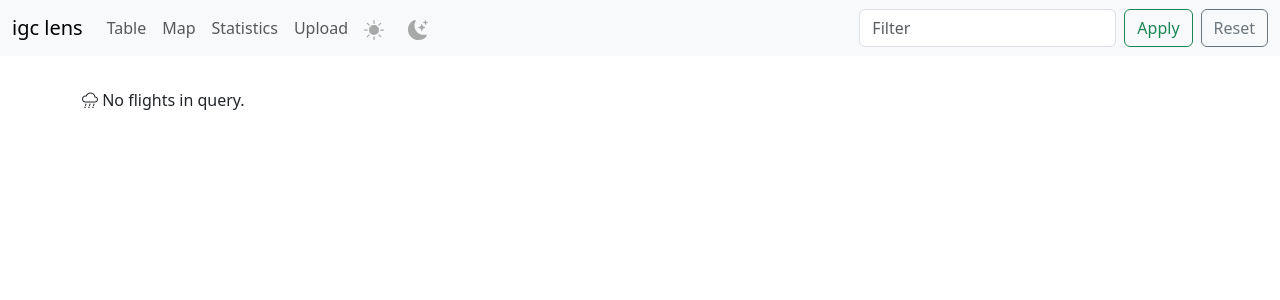
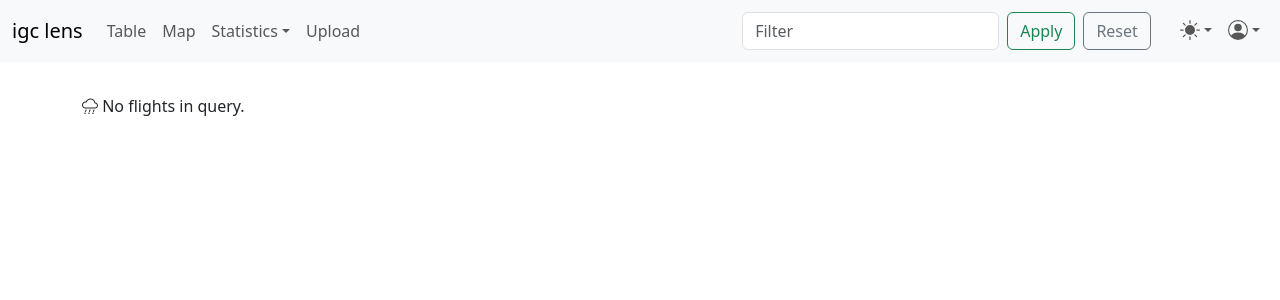
Before and after one commit to adam87328/igc-lens, a Django app: template frontend/templates/frontend/flights_table.html in a window 1280 px wide. Shown: the top 300 px of the page. Run offline with Django 5.2, Linux system fonts and the light colour scheme; the template is opened without the code that fills it, so the values that code supplies are empty.

Commit message:
navbar update

```diff
--- a/frontend/static/colors.css
+++ b/frontend/static/colors.css
@@ -1,3 +1,11 @@
+/* darkmode selector */
+.bi {
+    width: 1.25em;
+    height: 1.25em;
+    vertical-align: center;
+    fill: currentcolor;
+}
+
 /* named colors */
 :root {
     --custom-sand1: #F7DCCC;
--- a/frontend/templates/filter_form.html
+++ b/frontend/templates/filter_form.html
@@ -1,3 +1,4 @@
+<li class="py-2 py-lg-1 px-lg-1 col-12 col-lg-auto">
   <form class="d-flex" role="search" method="GET">
     <input class="form-control me-2" type="search" list="datalistOptions" id="flightFilter" name="flightFilter" placeholder="Filter">
       <datalist id="datalistOptions">
@@ -6,8 +7,7 @@
       {%endfor%}
       </datalist>
     <button class="btn btn-outline-success me-2" name="apply" type="submit">Apply</button>
-  <button class="btn btn-outline-secondary position-relative" name="reset" type="submit">
-    Reset
+    <button class="btn btn-outline-secondary position-relative" name="reset" type="submit">Reset
       {%if filter_active%}
       <span class="position-absolute top-0 start-100 translate-middle p-2 bg-warning border border-light rounded-circle">
         <span class="visually-hidden">Filter active</span>
@@ -15,3 +15,9 @@
       {%endif%}
     </button>
   </form>
+</li>
+<!-- separator -->
+<li class="nav-item py-2 py-lg-1 col-12 col-lg-auto">
+  <div class="vr d-none d-lg-flex h-100 mx-lg-2 text-white"></div>
+  <hr class="d-lg-none my-2 text-white-50">
+</li>
--- a/frontend/templates/frontend/flights_table.html
+++ b/frontend/templates/frontend/flights_table.html
@@ -1,9 +1,11 @@
 {% extends "main.html" %}
 {% load static %}
 
-{% block navbar %}
+
+{% block nav_filter %}
 {% include "filter_form.html" %}
 {% endblock %}
+
 
 {% block content %}
 <!-- filter div -->
@@ -63,5 +65,4 @@
   <p><i class="bi-cloud-hail"></i> No flights in query.</p>
 {% endif %}
 </div>
-
 {% endblock %}
--- a/frontend/templates/main.html
+++ b/frontend/templates/main.html
@@ -1,5 +1,5 @@
 <!doctype html>
-<html lang="en"  data-bs-theme="dark">
+<html lang="en" data-bs-theme="dark">
 <head>
   <meta charset="utf-8">
   <meta name="viewport" content="width=device-width, initial-scale=1">
@@ -14,55 +14,97 @@
   {% load static %}
   <link rel="stylesheet" href="{% static 'colors.css' %}">
   <script src="{% static 'colormode.js' %}"></script>
+  <!-- bootstrap -->
+  <script src="https://cdn.jsdelivr.net/npm/bootstrap@5.3.3/dist/js/bootstrap.bundle.min.js"
+    integrity="sha384-YvpcrYf0tY3lHB60NNkmXc5s9fDVZLESaAA55NDzOxhy9GkcIdslK1eN7N6jIeHz"
+    crossorigin="anonymous"></script>
   <!-- block head -->
   {% block head %}
   {% endblock %}
 </head>
 <body>
-    <style>
-      .bi {
-        width: 1.25em;
-        height: 1.25em;
-        vertical-align: center;
-        fill: currentcolor;
-        }
-    </style>
 {% include "svg.html" %}
 <nav class="navbar navbar-expand-lg bg-body-tertiary">
   <div class="container-fluid">
     <a class="navbar-brand" href="{% url 'frontend:homepage' %}">igc lens</a>
-        <button class="navbar-toggler" type="button" data-bs-toggle="collapse" data-bs-target="#navbarSupportedContent" aria-controls="navbarSupportedContent" aria-expanded="false" aria-label="Toggle navigation">
+    {% block detail_button %}
+    {% endblock %}
+    <!-- the burger-button appears when the div collapses -->
+    <button class="navbar-toggler" type="button" data-bs-toggle="collapse" data-bs-target="#collapseLeft">
       <span class="navbar-toggler-icon"></span>
     </button>
-        <div class="collapse navbar-collapse" id="navbarSupportedContent">
+    <div class="collapse navbar-collapse" id="collapseLeft">
+      <!-- align left -->
       <ul class="navbar-nav me-auto mb-2 mb-lg-0">
-            <li class="nav-item">
-              <a class="nav-link" aria-current="page" href="{% url 'frontend:flights_table' %}">Table</a>
+        <li class="nav-item"><a class="nav-link" href="{% url 'frontend:flights_table' %}">Table</a></li>
+        <li class="nav-item"><a class="nav-link" href="{% url 'frontend:flights_map' %}">Map</a></li>
+        <li class="nav-item dropdown">
+          <a class="nav-link dropdown-toggle" data-bs-toggle="dropdown" href="#" role="button">Statistics</a>
+          <ul class="dropdown-menu">
+            <li><a class="dropdown-item" href="{% url 'frontend:totals' %}">Totals</a></li>
+            <li><a class="dropdown-item" href="{% url 'frontend:years' %}">Years</a></li>
+            <li><a class="dropdown-item" href="{% url 'frontend:places' %}">Places</a></li>
+            <li><a class="dropdown-item" href="{% url 'frontend:evolution' %}">Evolution</a></li>
+          </ul>
         </li>
-            <li class="nav-item">
-              <a class="nav-link" aria-current="page" href="{% url 'frontend:flights_map' %}">Map</a>
-            </li>
-            <li class="nav-item">
-              <a class="nav-link" aria-current="page" href="{% url 'frontend:statistics' %}">Statistics</a>
-            </li>
-            <li class="nav-item">
-              <a class="nav-link" aria-current="page" href="{% url 'importer:upload' %}">Upload</a>
-            </li>
-            <!-- tmp buttons to switch dark/light mode -->
-            <li class="nav-item">
-              <button type="button" class="nav-link" data-bs-theme-value="light" aria-pressed="false">
+        <li class="nav-item"><a class="nav-link" href="{% url 'importer:upload' %}">Upload</a></li>
+      </ul>
+      <!-- align center -->
+      <!-- align right -->
+      <ul class="navbar-nav flex-row flex-wrap ms-md-auto">
+        {% block nav_filter %}
+        {% endblock %}
+        <!-- theme selector -->
+        <li class="nav-item dropdown">
+          <button class="btn btn-link nav-link py-2 px-2 dropdown-toggle d-flex align-items-center" id="bd-theme" type="button" aria-expanded="false" data-bs-toggle="dropdown" data-bs-display="static" aria-label="Toggle theme (dark)">
+            <svg class="bi my-1 theme-icon-active"><use href="#moon-stars-fill"></use></svg>
+            <span class="d-lg-none ms-2" id="bd-theme-text">Toggle theme</span>
+          </button>
+          <ul class="dropdown-menu dropdown-menu-end" aria-labelledby="bd-theme-text">
+            <li>
+              <button type="button" class="dropdown-item d-flex align-items-center" data-bs-theme-value="light" aria-pressed="false">
                 <svg class="bi me-2 opacity-50"><use href="#sun-fill"></use></svg>
+                Light
+                <svg class="bi ms-auto d-none"><use href="#check2"></use></svg>
               </button>
             </li>
-            <li class="nav-item">
-              <button type="button" class="nav-link" data-bs-theme-value="dark" aria-pressed="true">
+            <li>
+              <button type="button" class="dropdown-item d-flex align-items-center active" data-bs-theme-value="dark" aria-pressed="true">
                 <svg class="bi me-2 opacity-50"><use href="#moon-stars-fill"></use></svg>
+                Dark
+                <svg class="bi ms-auto d-none"><use href="#check2"></use></svg>
+              </button>
+            </li>
+            <li>
+              <button type="button" class="dropdown-item d-flex align-items-center" data-bs-theme-value="auto" aria-pressed="false">
+                <svg class="bi me-2 opacity-50"><use href="#circle-half"></use></svg>
+                Auto
+                <svg class="bi ms-auto d-none"><use href="#check2"></use></svg>
               </button>
             </li>
           </ul>
-          <!-- block to display filter form where applicable -->
-          {% block navbar %}
-          {% endblock %}
+        </li>
+        <!-- user menu -->
+        <li class="nav-item dropdown">
+          <button class="btn btn-link nav-link py-2 px-2 dropdown-toggle d-flex align-items-center" id="bd-theme" type="button" aria-expanded="false" data-bs-toggle="dropdown" data-bs-display="static" aria-label="Toggle theme (dark)">
+            <svg class="bi my-1 theme-icon-active"><use href="#person-circle"></use></svg>
+            <span class="d-lg-none ms-2" id="bd-theme-text">User</span>
+          </button>
+          <ul class="dropdown-menu dropdown-menu-end" aria-labelledby="bd-theme-text">
+            <li>
+              <button type="button" class="dropdown-item d-flex align-items-center" data-bs-theme-value="light" aria-pressed="false">
+                Settings
+              </button>
+            </li>
+            <li>
+              <button type="button" class="dropdown-item d-flex align-items-center" data-bs-theme-value="light" aria-pressed="false">
+                Logout
+              </button>
+            </li>
+          </ul>
+        </li>
+        <!-- /user menu -->
+      </ul>
     </div>
   </div>
 </nav>
--- a/frontend/templates/svg.html
+++ b/frontend/templates/svg.html
@@ -6,7 +6,11 @@
   <symbol id="sun-fill" viewBox="0 0 16 16">
     <path d="M8 12a4 4 0 1 0 0-8 4 4 0 0 0 0 8zM8 0a.5.5 0 0 1 .5.5v2a.5.5 0 0 1-1 0v-2A.5.5 0 0 1 8 0zm0 13a.5.5 0 0 1 .5.5v2a.5.5 0 0 1-1 0v-2A.5.5 0 0 1 8 13zm8-5a.5.5 0 0 1-.5.5h-2a.5.5 0 0 1 0-1h2a.5.5 0 0 1 .5.5zM3 8a.5.5 0 0 1-.5.5h-2a.5.5 0 0 1 0-1h2A.5.5 0 0 1 3 8zm10.657-5.657a.5.5 0 0 1 0 .707l-1.414 1.415a.5.5 0 1 1-.707-.708l1.414-1.414a.5.5 0 0 1 .707 0zm-9.193 9.193a.5.5 0 0 1 0 .707L3.05 13.657a.5.5 0 0 1-.707-.707l1.414-1.414a.5.5 0 0 1 .707 0zm9.193 2.121a.5.5 0 0 1-.707 0l-1.414-1.414a.5.5 0 0 1 .707-.707l1.414 1.414a.5.5 0 0 1 0 .707zM4.464 4.465a.5.5 0 0 1-.707 0L2.343 3.05a.5.5 0 1 1 .707-.707l1.414 1.414a.5.5 0 0 1 0 .708z"></path>
   </symbol>
-  <symbol id="three-dots" viewBox="0 0 16 16">
-    <path d="M3 9.5a1.5 1.5 0 1 1 0-3 1.5 1.5 0 0 1 0 3zm5 0a1.5 1.5 0 1 1 0-3 1.5 1.5 0 0 1 0 3zm5 0a1.5 1.5 0 1 1 0-3 1.5 1.5 0 0 1 0 3z"></path>
+  <symbol id="circle-half" viewBox="0 0 16 16">
+    <path d="M8 15A7 7 0 1 0 8 1v14zm0 1A8 8 0 1 1 8 0a8 8 0 0 1 0 16z"></path>
+  </symbol>
+  <symbol id="person-circle" viewBox="0 0 16 16">
+    <path d="M11 6a3 3 0 1 1-6 0 3 3 0 0 1 6 0"/>
+    <path fill-rule="evenodd" d="M0 8a8 8 0 1 1 16 0A8 8 0 0 1 0 8m8-7a7 7 0 0 0-5.468 11.37C3.242 11.226 4.805 10 8 10s4.757 1.225 5.468 2.37A7 7 0 0 0 8 1"/>
   </symbol>
 </svg>
--- a/frontend/urls.py
+++ b/frontend/urls.py
@@ -4,8 +4,11 @@ from . import views
 app_name = "frontend"
 urlpatterns = [
     path('', views.HomepageView.as_view(), name='homepage'),
-    path('statistics', views.StatisticsView.as_view(), name='statistics'),
     path('flights/table/', views.FlightTableView.as_view(), name='flights_table'),
     path('flights/map/', views.FlightMapView.as_view(), name='flights_map'),
     path("flightdetail/<int:pk>/", views.FlightDetailView.as_view(), name="flight_detail"),
+    path('stats/totals', views.StatisticsView.as_view(), name='totals'),
+    path('stats/years', views.StatisticsView.as_view(), name='years'),
+    path('stats/places', views.StatisticsView.as_view(), name='places'),
+    path('stats/evolution', views.StatisticsView.as_view(), name='evolution'),
 ]
```
Also changed, not shown: frontend/templates/frontend/flight_detail.html (+1 -7 lines), frontend/templates/frontend/flights_map.html (+2 -6 lines). Lines whose indentation alone changed are shown as unchanged.
